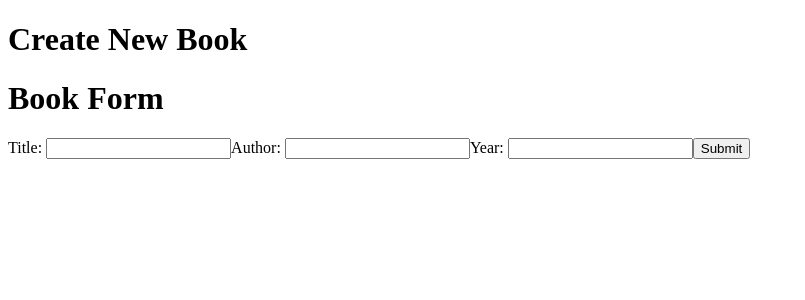
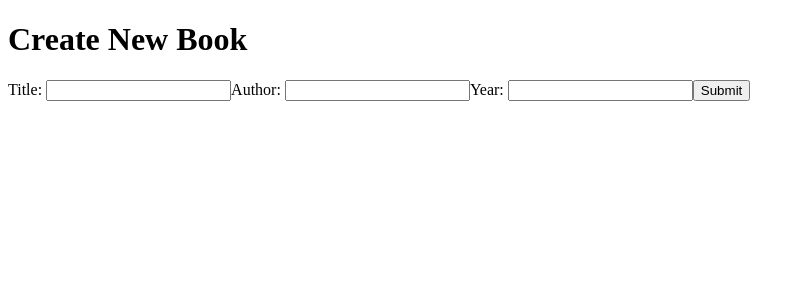
Before and after one commit to jbrasko2/bookstore-frontend, a React (Create React App) app: page /books/new in a window 1280 px wide. Shown: the top 300 px of the page, without its empty margins (0-805 px from the left). Built offline with nearby package versions, Linux system fonts and the light colour scheme.

Commit message:
remove header

```diff
--- a/src/components/BookForm.js
+++ b/src/components/BookForm.js
@@ -12,7 +12,6 @@ const BookForm = ({ handleSubmit, book }) => {
 
   return (
     <>
-      <h1>Book Form</h1>
       <form onSubmit={onSubmit}>
         <label htmlFor='title'>Title: </label>
         <input
```
